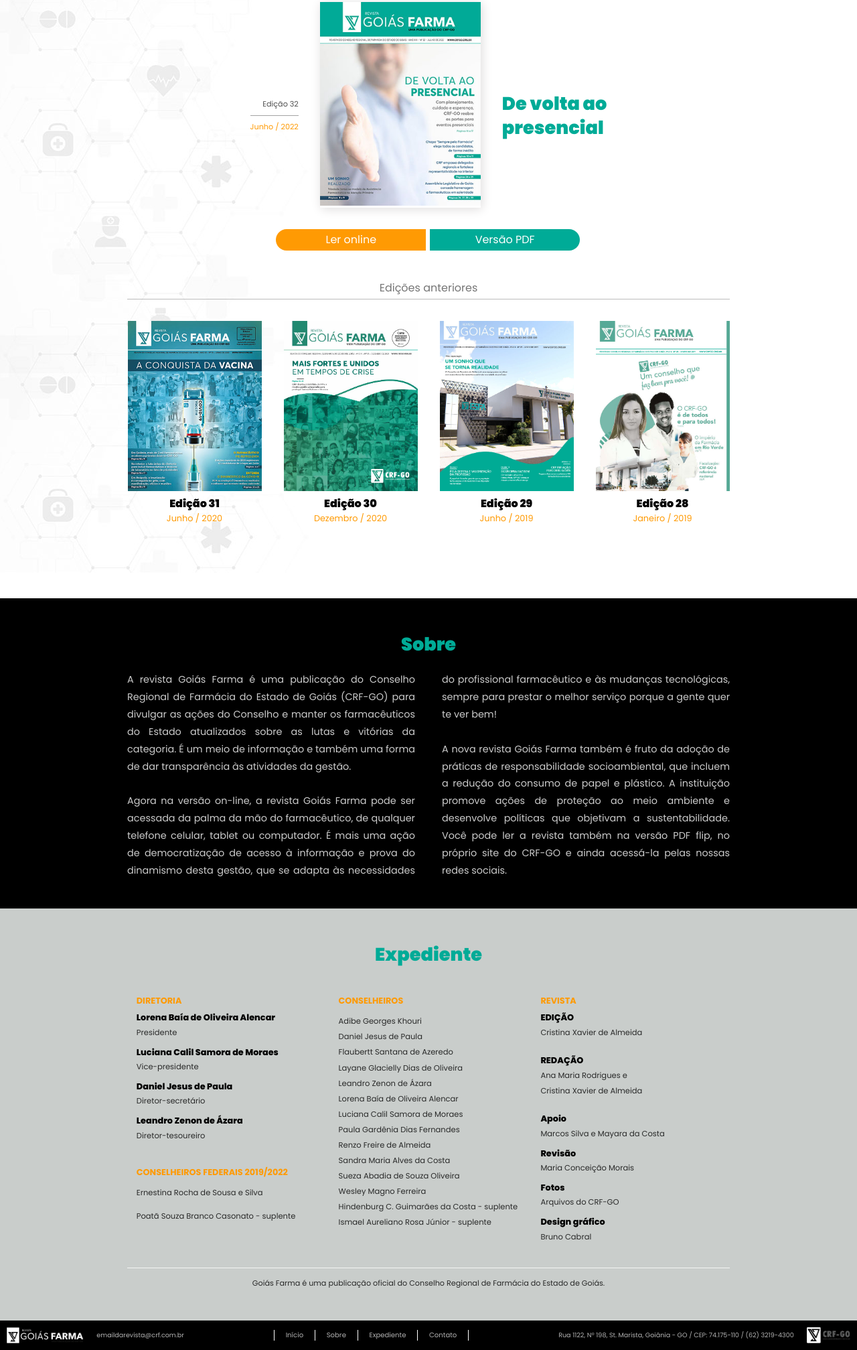
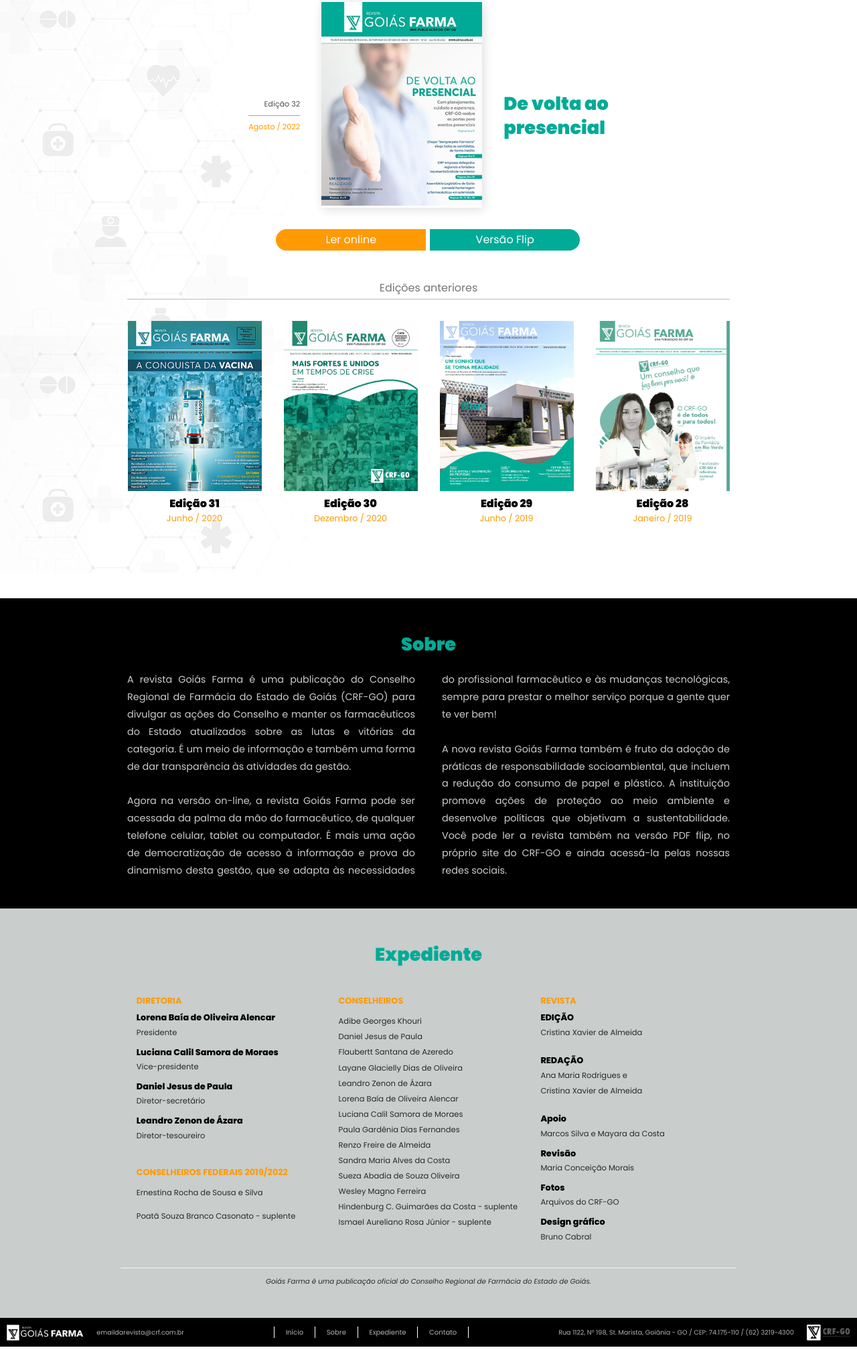
Before and after one commit to setimofilho/GoiasFarma, a plain HTML site: page index.html in a window 1280 px wide. Shown: the part 130-2145 px from the top of the page at 67% size. Drawn offline with Linux system fonts and the light colour scheme; a script that the page names is missing.

Commit message:
commit11

```diff
--- a/edicoes/32/js/nav-interno.js
+++ b/edicoes/32/js/nav-interno.js
@@ -12,9 +12,9 @@ document.write(`
         </a>
         <div>
             <p>Edição 32</p>
-            <p>Junho / 2022</p>
+            <p>Agosto / 2022</p>
         </div>
-        <a href="pdf/goiasfarma-ed32.pdf" target="_blank">Versão PDF</a>
+        <a href="https://flipbookpdf.net/web/site/ec0e9093f5494e771f49c1f0d705eaef2d88ab69202208.pdf.html" target="_blank">Versão Flip</a>
     </div>
 
 `);
--- a/edicoes/32/scss/estilos-ed32.scss
+++ /dev/null
@@ -1,4 +0,0 @@
-.container {
-    display: grid;
-    outline: 1px solid green;
-}
--- a/index.html
+++ b/index.html
@@ -41,7 +41,7 @@
       <section class="principal__item ultima-ed">
           <div class="ultima-ed__data">
             <p>Edição 32</p>
-            <span>Junho / 2022</span>
+            <span>Agosto / 2022</span>
           </div>
           <picture class="ultima-ed__capa">
             <img src="img/capas/ed32.jpg" alt="Capa da edição 32 da revista Goiás Farma">
@@ -49,7 +49,7 @@
           <h1>De volta ao <br> presencial</h1>
           <div class="ultima-ed__links">
             <a href="edicoes/32/index.html">Ler online</a>
-            <a href="edicoes/32/pdf/goiasfarma-ed32.pdf" target="_blank">Versão PDF</a>
+            <a href="https://flipbookpdf.net/web/site/ec0e9093f5494e771f49c1f0d705eaef2d88ab69202208.pdf.html" target="_blank">Versão Flip</a>
           </div>
       </section>
 
@@ -158,7 +158,9 @@
           <strong>Design gráfico </strong>
           <p>Bruno Cabral</p>
         </div>
-        <em class="expediente__item">Goiás Farma é uma publicação oficial do Conselho Regional de Farmácia do Estado de Goiás.</em>
+        <div class="expediente__item">
+          <p>Goiás Farma é uma publicação oficial do Conselho Regional de Farmácia do Estado de Goiás.</p>
+        </div>
       </section>
 
     </main>
--- a/scss/estilos-gerais.scss
+++ b/scss/estilos-gerais.scss
@@ -59,6 +59,7 @@ body {
             margin: 0 2em;
             display: inline-block;
             color: var(--cor-cinza-50);
+            line-height: 1.5em;
 
             &:first-child {
                 border-right: 1px solid var(--cor-cinza-50);
@@ -473,18 +474,28 @@ body {
             font-size: .9em;
             line-height: 2em;
         }
-    }
 
-    em {
+        &:last-child {
+            width: 100%;
+
+            p {
+                padding: 0 1em;
+                margin: auto;
+                display: block;
+                font-style: italic;
+                display: block;
                 text-align: center;
-        width: 900px;
+                max-width: 900px;
                 margin-bottom: 3em;
                 opacity: .8;
-        font-size: .7em;
+                font-size: .8em;
                 line-height: 2em;
                 padding-top: 1em;
                 border-top: 1px solid var(--cor-sobrefundo);
             }
+        }
+    }
+
 
     @media (max-width: 600px) {
 
@@ -939,6 +950,14 @@ body {
                 width: 1em;
             }
         }
+
+        @media (max-width: 350px) {
+            font-size: .6em;
+
+            img {
+                width: 1em;
+            }
+        }
     }
 }
 
```
Also changed, not shown: edicoes/32/index.html (+2 -2 lines), area-anuncio-g.jpg (deleted), area-anuncio-p.jpg (deleted), css/estilos-gerais.css, edicoes/32/css/estilos-ed32.css (deleted). Lines whose indentation alone changed are shown as unchanged.
